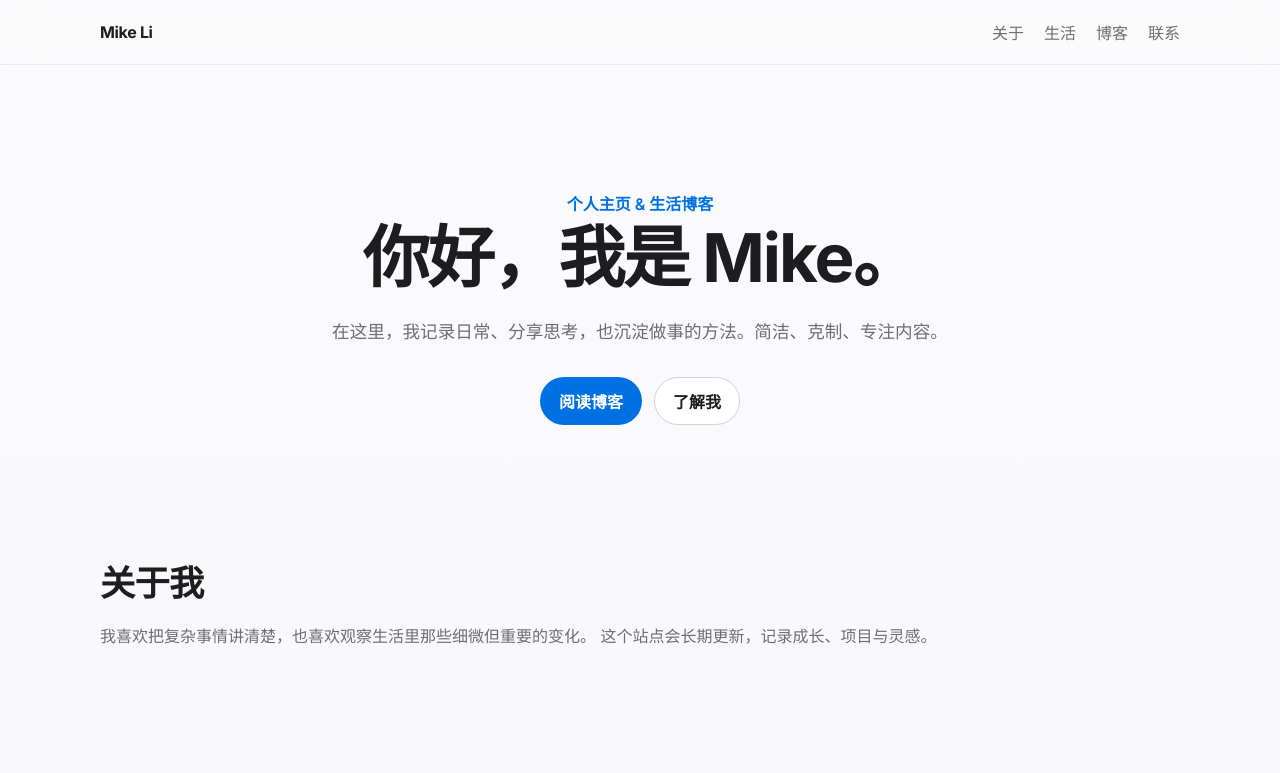
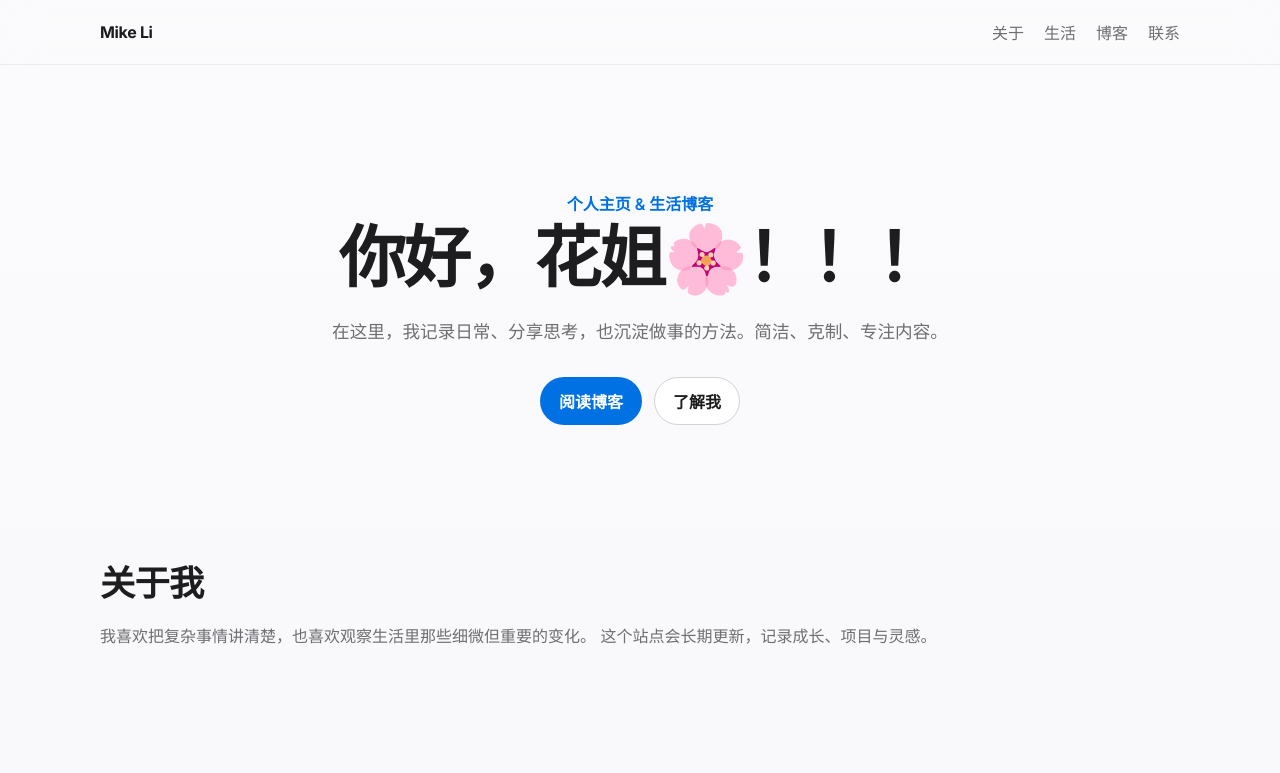
Before and after one commit to ElonMikeLi/my-website, a plain HTML site: page index.html in a window 1280 px wide. Shown: the top 773 px of the page. Drawn offline with Linux system fonts and the light colour scheme.

Commit message:
Update index.html

```diff
--- a/index.html
+++ b/index.html
@@ -33,7 +33,7 @@
     <main id="top">
       <section class="hero container">
         <p class="eyebrow">个人主页 & 生活博客</p>
-        <h1>你好，我是 Mike。</h1>
+        <h1>你好，花姐🌸！！！</h1>
         <p class="hero-desc">
           在这里，我记录日常、分享思考，也沉淀做事的方法。简洁、克制、专注内容。
         </p>
```
